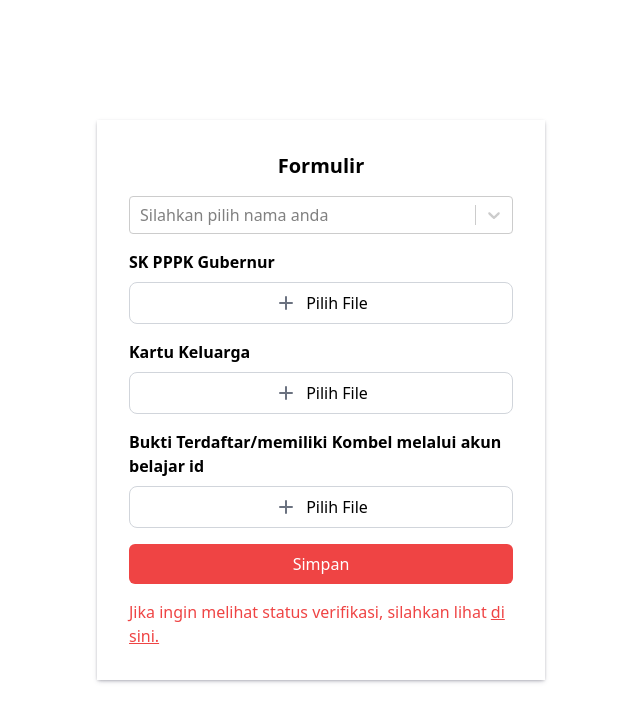
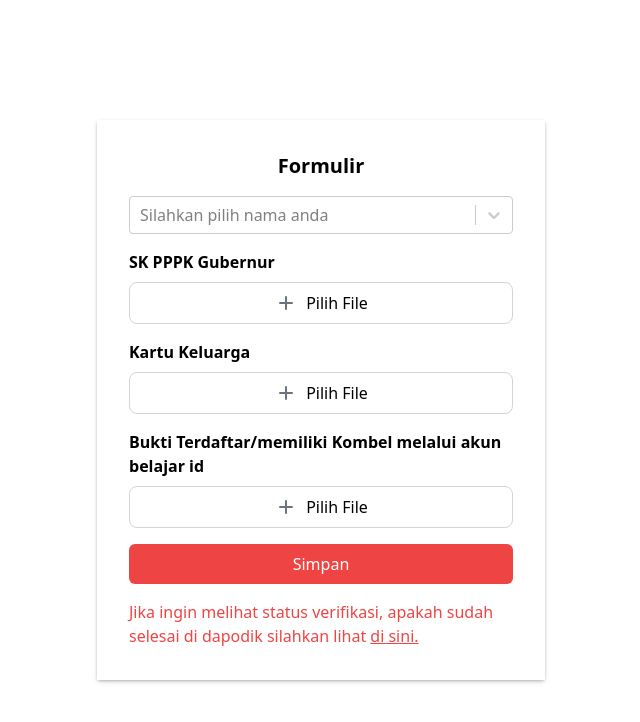
Before and after one commit to ywauran/form-dikda, a React (Create React App) app: page / in a window 1280 px wide. Shown: the top 722 px of the page, without its empty margins (319-959 px from the left). Built offline with nearby package versions, Linux system fonts and the light colour scheme; no server answers; the database is empty.

Commit message:
update link

```diff
--- a/src/components/Form.jsx
+++ b/src/components/Form.jsx
@@ -322,7 +322,10 @@ const Form = () => {
           <AlertWarn title="Error" description={alertMessage} />
         )}
         <div className="mt-4 text-red-500">
-          <span>Jika ingin melihat status verifikasi, silahkan lihat </span>
+          <span>
+            Jika ingin melihat status verifikasi, apakah sudah selesai di
+            dapodik silahkan lihat{" "}
+          </span>
           <Link to="/status" target="_blank" className="underline">
             di sini.
           </Link>
```
